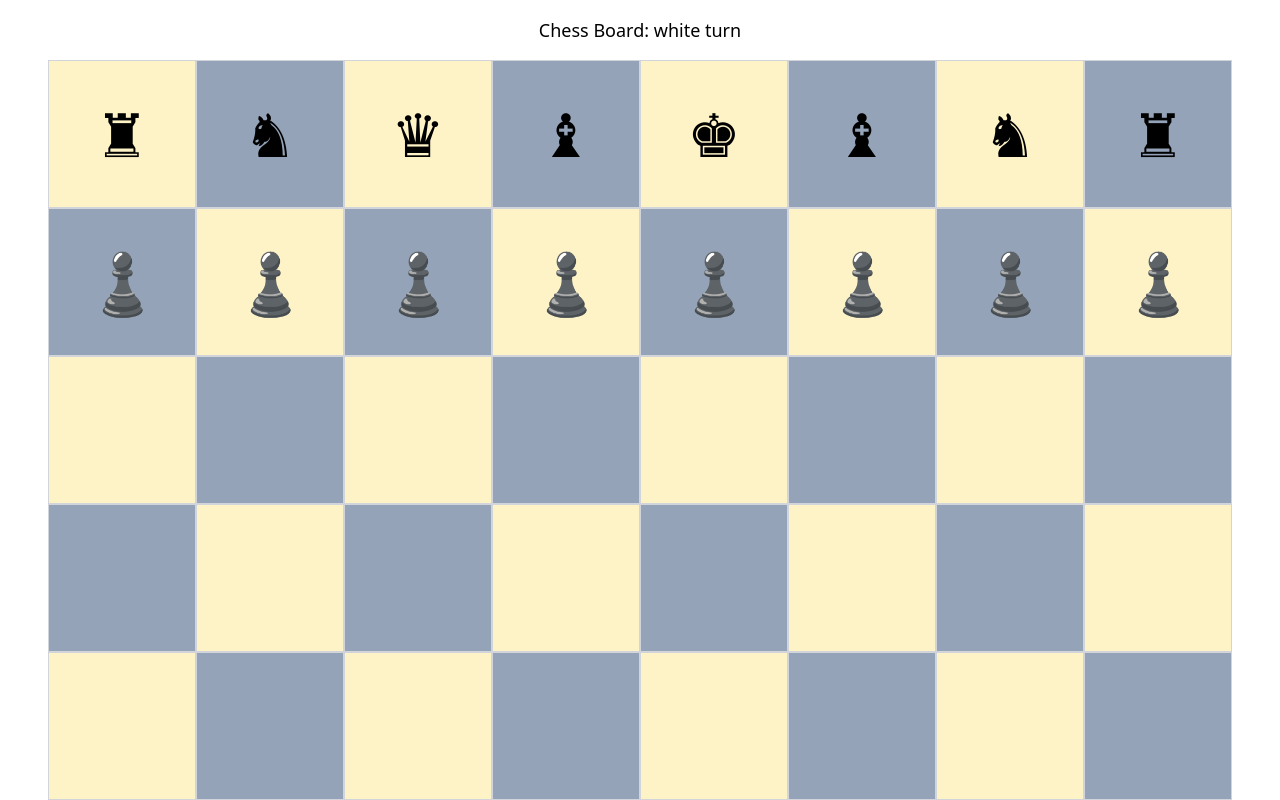
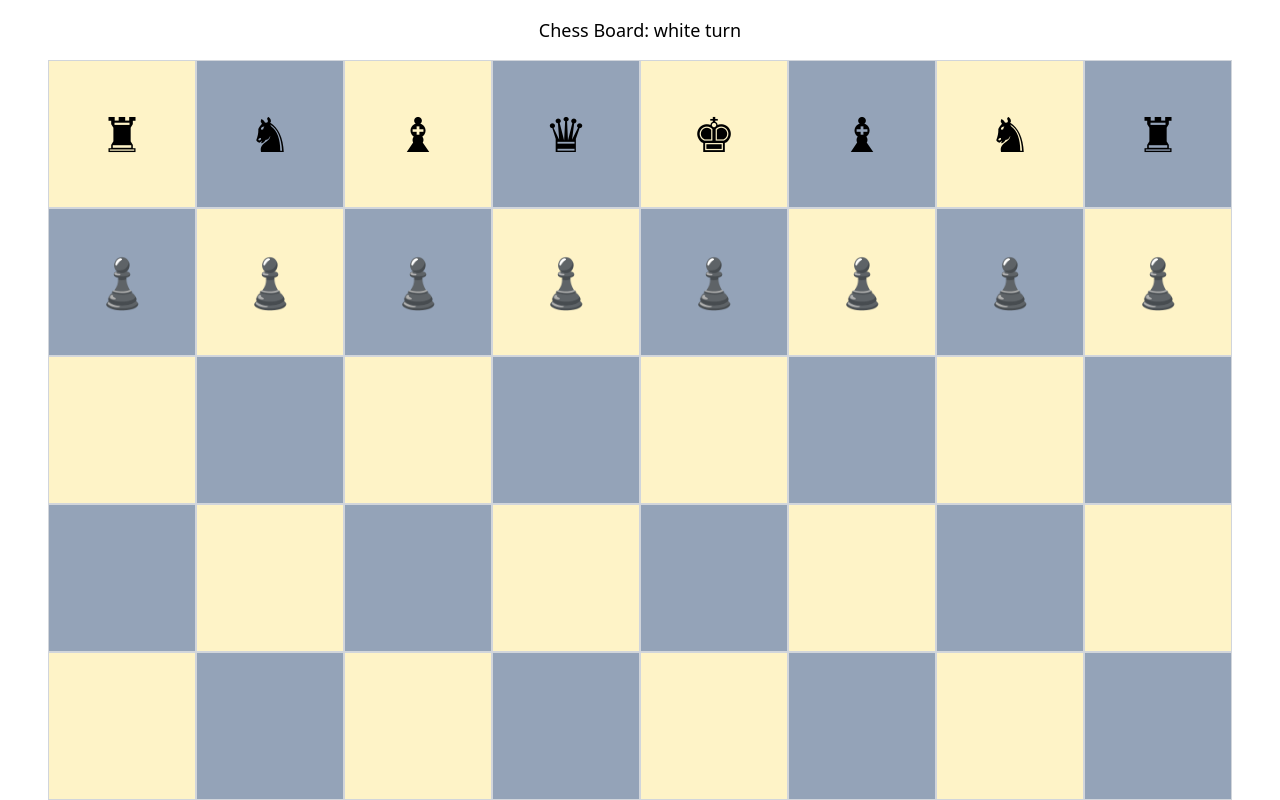
Before and after one commit to nisino25/chess, a Vue app: page / in a window 1280 px wide. Shown: the top 800 px of the page. Built offline with nearby package versions, Linux system fonts and the light colour scheme.

Commit message:
change the font size

```diff
--- a/src/App.vue
+++ b/src/App.vue
@@ -19,7 +19,7 @@
                 <div
                     v-for="piece in pieces"
                     :key="piece.id"
-                    class="piece absolute sm:text-5xl md:text-6xl transition-all duration-300 cursor-pointer"
+                    class="piece absolute text-5xl transition-all duration-300 cursor-pointer"
                     :style="{ top: `${piece.row * 12.5}%`, left: `${piece.col * 12.5}%` }"
                     @click.stop="selectPiece(piece)"
                     :class="selected && selected.id === piece.id ? 'ring-4 ring-indigo-400' : ''"
@@ -62,7 +62,7 @@ export default {
             const pieces = []
 
             // Black pieces
-            const blackBack = ['♜','♞','♛','♝','♚','♝','♞','♜']
+            const blackBack = ['♜','♞','♝','♛','♚','♝','♞','♜']
             const blackPawns = Array(8).fill('♟')
             blackBack.forEach((p, i) => pieces.push({ id: `b${i}`, type: p, row: 0, col: i, color: 'black' }))
             blackPawns.forEach((p, i) => pieces.push({ id: `bp${i}`, type: p, row: 1, col: i, color: 'black' }))
```
